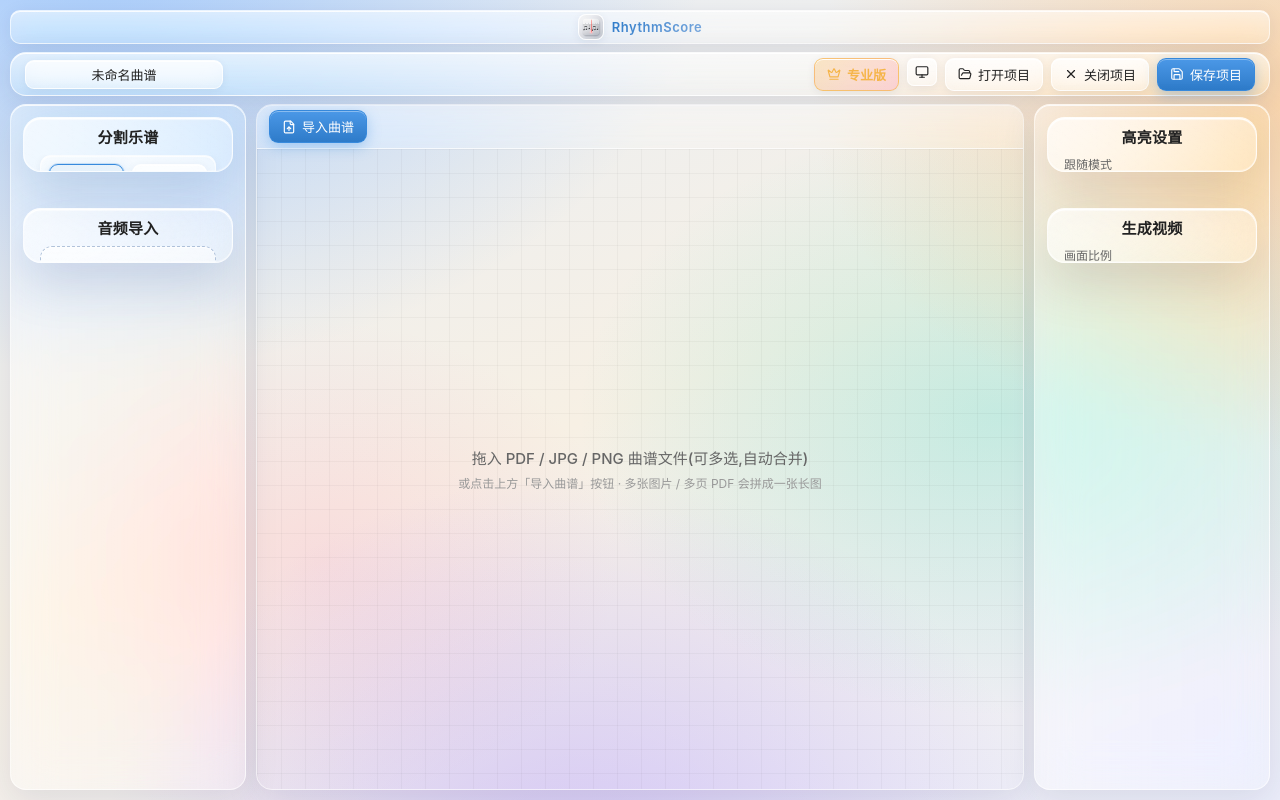
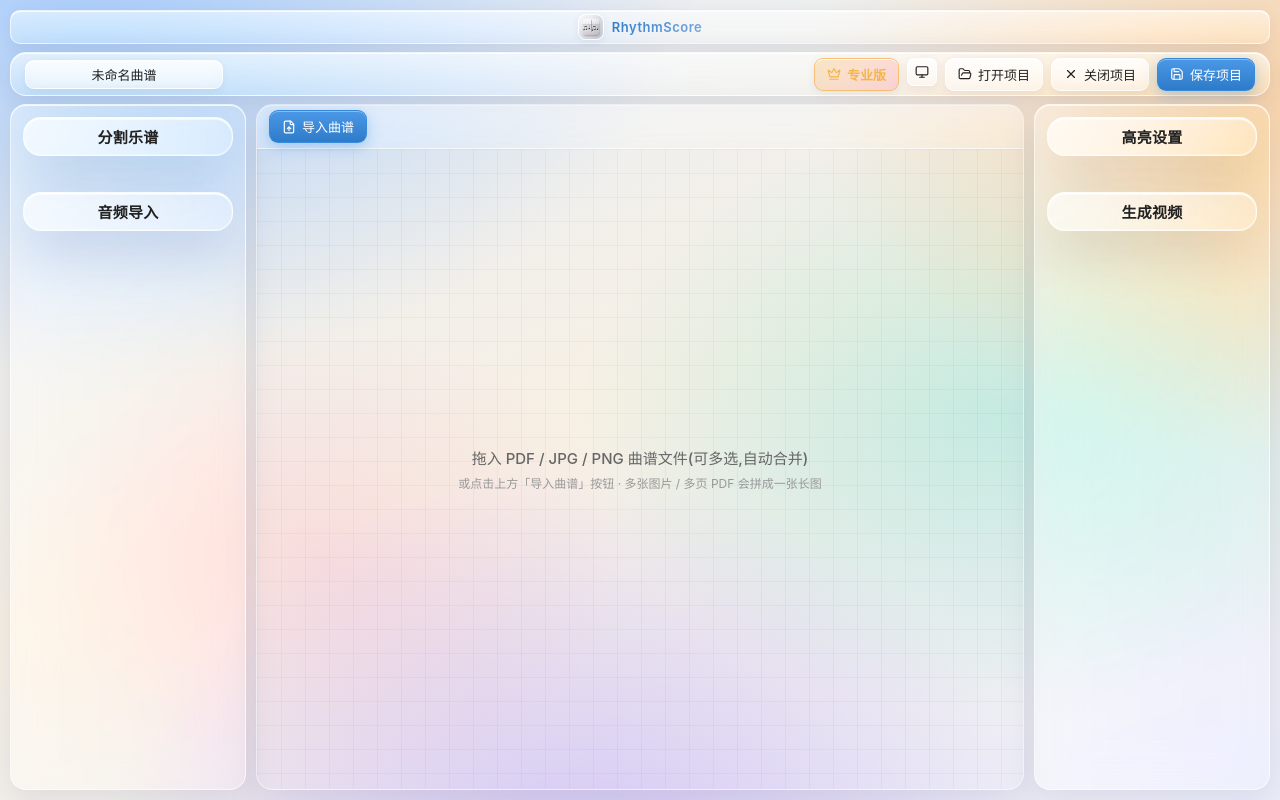
Before and after one commit to 145252/rhythmscore, a React (Vite) app in the folder src/renderer/: page / in a window 1280 px wide. Built offline with nearby package versions, Linux system fonts and the light colour scheme.

Commit message:
折叠面板改max-height方案(压缩器丢弃min-height:0导致grid0fr失效),收起彻底隐藏

```diff
--- a/src/renderer/src/styles.css
+++ b/src/renderer/src/styles.css
@@ -1643,28 +1643,14 @@ body.dark .lic-head {
   background-size: 22px 22px;
 }
 
-/* 可折叠面板:标题栏点击展开/收起 */
+/* 可折叠面板:标题居中加粗,收起仅剩标题条;max-height 动画(构建压缩下稳定,不依赖 grid 0fr) */
 .collapse-card{padding:0}
-.collapse-head{
-  width:100%;display:flex;align-items:center;justify-content:space-between;gap:8px;
-  padding:14px 16px;background:none;border:none;cursor:pointer;color:inherit;font-family:inherit;text-align:left;
-}
-.collapse-head:hover{background:rgba(255,255,255,.045)}
-.collapse-head .card-title{margin:0;font-size:14px}
-.collapse-arrow{color:var(--ink3);transition:transform .25s;flex:none}
-.collapse-arrow.rot{transform:rotate(180deg)}
-.collapse-body{display:grid;grid-template-rows:0fr;transition:grid-template-rows .28s ease}
-.collapse-card.open .collapse-body{grid-template-rows:1fr}
-.collapse-inner{overflow:hidden;padding:0 16px 16px}
-.collapse-card.open .collapse-inner{padding-top:2px}
-
-/* 可折叠面板 v2:标题居中+加粗加大,收起后只显示名称;修正 0fr 行被内容撑开的问题 */
 .collapse-head{
   width:100%;display:flex;align-items:center;justify-content:center;
   padding:8px 12px;background:none;border:none;cursor:pointer;color:inherit;font-family:inherit;text-align:center;
 }
 .collapse-head:hover{background:rgba(255,255,255,.05)}
 .collapse-head .card-title{margin:0;font-size:15px;font-weight:600;letter-spacing:.3px}
-.collapse-body{display:grid;grid-template-rows:0fr;transition:grid-template-rows .28s ease}
-.collapse-card.open .collapse-body{grid-template-rows:1fr}
-.collapse-inner{min-height:0;overflow:hidden;padding:0 16px 16px}
+.collapse-body{max-height:0;overflow:hidden;transition:max-height .32s ease}
+.collapse-card.open .collapse-body{max-height:1400px}
+.collapse-inner{padding:0 16px 16px}
```
